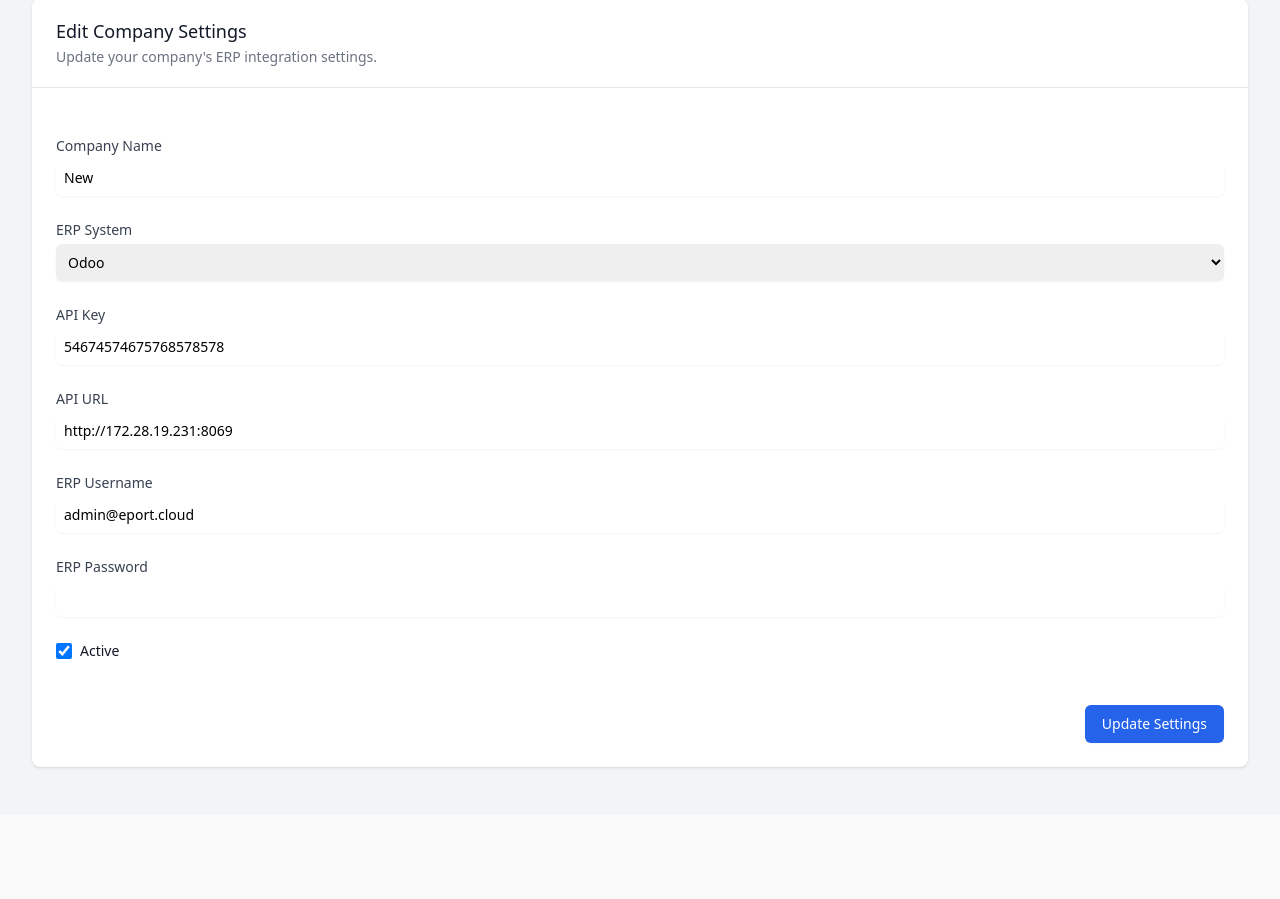
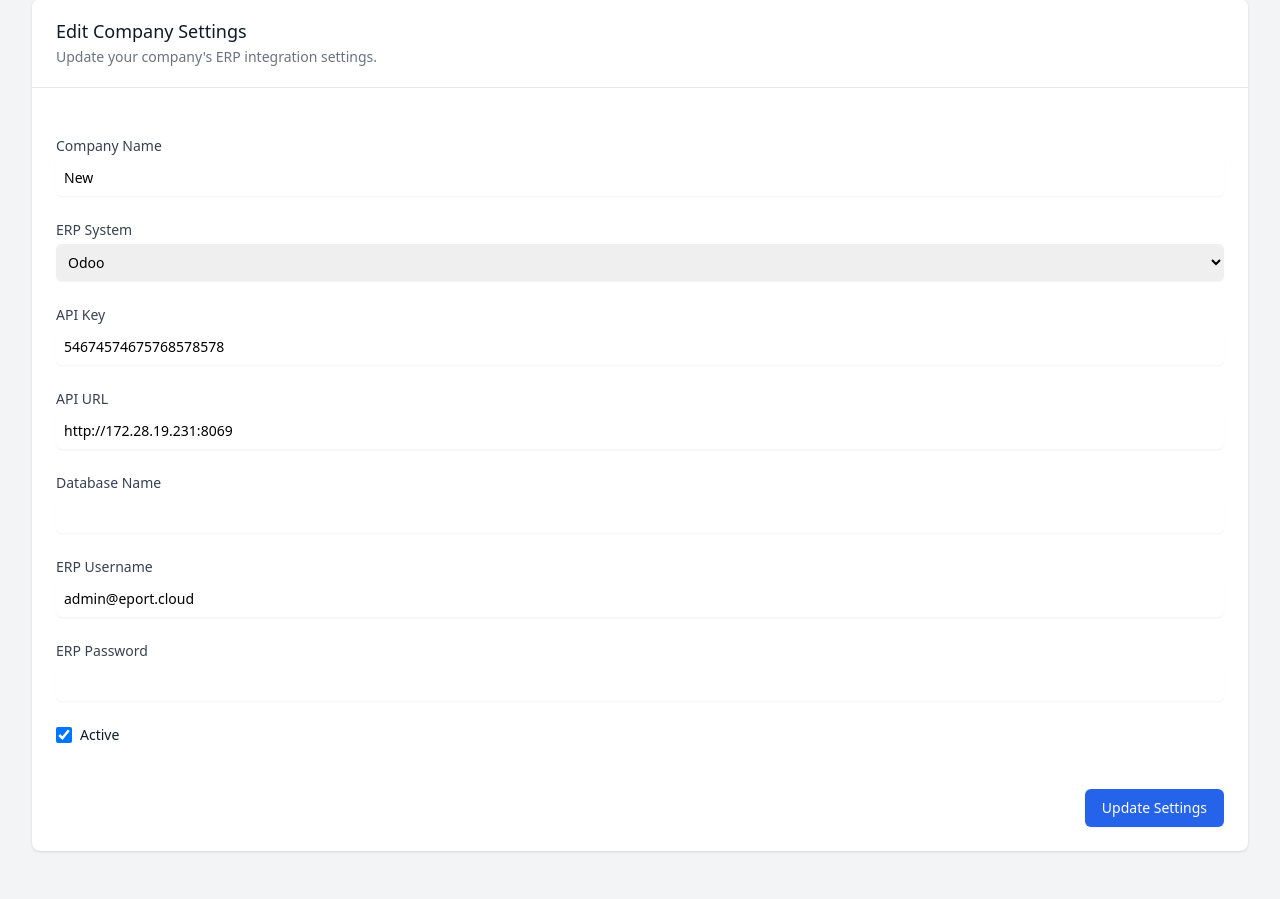
Before and after one commit to Benjamin-Nyakambangwe/intelliscale, a Django app: page /scale/company-settings/ in a window 1280 px wide. Shown: the part 49-948 px from the top of the page. Before the commit the page ends 818 px from the top, so only its background shows below. Run offline with Django 5.2, Linux system fonts and the light colour scheme; a user stored in the database is signed in; data comes from the database, SQL or seed files in the repository; both versions use the stored data as it was after the commit; some libraries are stand-ins or nearby versions.

Commit message:
db name for odoo

```diff
--- a/scale/forms.py
+++ b/scale/forms.py
@@ -243,6 +243,7 @@ class CompanySettingsForm(forms.ModelForm):
             'erp_username',
             'erp_password',
             'api_url',
+            'database_name',
             'is_active'
         ]
         widgets = {
@@ -264,6 +265,9 @@ class CompanySettingsForm(forms.ModelForm):
             'api_url': forms.TextInput(attrs={
                 'class': 'block w-full rounded-md border-zinc-300 shadow-sm focus:border-blue-500 focus:ring-blue-500 sm:text-sm p-2'
             }),
+            'database_name': forms.TextInput(attrs={
+                'class': 'block w-full rounded-md border-zinc-300 shadow-sm focus:border-blue-500 focus:ring-blue-500 sm:text-sm p-2'
+            }),
             'is_active': forms.CheckboxInput(attrs={
                 'class': 'h-4 w-4 text-blue-600 border-zinc-300 rounded focus:ring-blue-500'
             }),
--- a/scale/models.py
+++ b/scale/models.py
@@ -113,6 +113,7 @@ class CompanySettings(models.Model):
     erp_username = models.CharField(max_length=100, blank=True, null=True)
     erp_password = models.CharField(max_length=100, blank=True, null=True)
     api_url = models.CharField(max_length=100, blank=True, null=True)
+    database_name = models.CharField(max_length=100, blank=True, null=True)
     is_active = models.BooleanField(default=True)
     created_at = models.DateTimeField(auto_now_add=True)
     updated_at = models.DateTimeField(auto_now=True)
--- a/scale/templates/scale/admin_dashboard.html
+++ b/scale/templates/scale/admin_dashboard.html
@@ -38,11 +38,12 @@
 
                     <!-- Navigation -->
                     <nav class="hidden md:ml-8 md:flex md:space-x-4">
-                        <a href="{% url 'scale:admin_dashboard' %}" class="px-3 py-2 rounded-md text-sm font-medium text-zinc-900 bg-zinc-100">Dashboard</a>
+                        {% comment %} <a href="{% url 'scale:admin_dashboard' %}" class="px-3 py-2 rounded-md text-sm font-medium text-zinc-900 bg-zinc-100">Dashboard</a> {% endcomment %}
                         <a href="{% url 'scale:weighing_station' %}" class="px-3 py-2 rounded-md text-sm font-medium text-zinc-600 hover:text-zinc-900 hover:bg-zinc-50">Weighing Station</a>
                         <a href="{% url 'scale:delivery_note_list' %}" class="px-3 py-2 rounded-md text-sm font-medium text-zinc-600 hover:text-zinc-900 hover:bg-zinc-50">Delivery Notes</a>
                         <a href="{% url 'scale:product_list' %}" class="px-3 py-2 rounded-md text-sm font-medium text-zinc-600 hover:text-zinc-900 hover:bg-zinc-50">Products</a>
                         <a href="{% url 'scale:scale_list' %}" class="px-3 py-2 rounded-md text-sm font-medium text-zinc-600 hover:text-zinc-900 hover:bg-zinc-50">Scales</a>
+                        <a href="{% url 'scale:company_settings' %}" class="px-3 py-2 rounded-md text-sm font-medium text-zinc-600 hover:text-zinc-900 hover:bg-zinc-50">Company</a>
                     </nav>
                 </div>
 
@@ -86,11 +87,12 @@
             <!-- Mobile menu, toggle classes based on menu state -->
             <div id="mobile-menu" class="md:hidden hidden">
                 <div class="px-2 pt-2 pb-3 space-y-1">
-                    <a href="{% url 'scale:admin_dashboard' %}" class="block px-3 py-2 rounded-md text-base font-medium text-zinc-900 bg-zinc-100">Dashboard</a>
+                    {% comment %} <a href="{% url 'scale:admin_dashboard' %}" class="block px-3 py-2 rounded-md text-base font-medium text-zinc-900 bg-zinc-100">Dashboard</a> {% endcomment %}
                     <a href="{% url 'scale:weighing_station' %}" class="block px-3 py-2 rounded-md text-base font-medium text-zinc-600 hover:text-zinc-900 hover:bg-zinc-50">Weighing Station</a>
                     <a href="{% url 'scale:delivery_note_list' %}" class="block px-3 py-2 rounded-md text-base font-medium text-zinc-600 hover:text-zinc-900 hover:bg-zinc-50">Delivery Notes</a>
                     <a href="{% url 'scale:product_list' %}" class="block px-3 py-2 rounded-md text-base font-medium text-zinc-600 hover:text-zinc-900 hover:bg-zinc-50">Products</a>
                     <a href="{% url 'scale:scale_list' %}" class="block px-3 py-2 rounded-md text-base font-medium text-zinc-600 hover:text-zinc-900 hover:bg-zinc-50">Scales</a>
+                    <a href="{% url 'scale:company_settings' %}" class="block px-3 py-2 rounded-md text-base font-medium text-zinc-600 hover:text-zinc-900 hover:bg-zinc-50">Company</a>
                 </div>
                 <div class="pt-4 pb-3 border-t border-zinc-200">
                     <div class="flex items-center px-5">
--- a/scale/templates/scale/base.html
+++ b/scale/templates/scale/base.html
@@ -39,7 +39,7 @@
 
                     <!-- Navigation -->
                     <nav class="hidden md:ml-8 md:flex md:space-x-4">
-                        <a href="{% url 'scale:admin_dashboard' %}" class="px-3 py-2 rounded-md text-sm font-medium {% if request.resolver_match.url_name == 'admin_dashboard' %}text-zinc-900 bg-zinc-100{% else %}text-zinc-600 hover:text-zinc-900 hover:bg-zinc-50{% endif %}">Dashboard</a>
+                        {% comment %} <a href="{% url 'scale:admin_dashboard' %}" class="px-3 py-2 rounded-md text-sm font-medium {% if request.resolver_match.url_name == 'admin_dashboard' %}text-zinc-900 bg-zinc-100{% else %}text-zinc-600 hover:text-zinc-900 hover:bg-zinc-50{% endif %}">Dashboard</a> {% endcomment %}
                         <a href="{% url 'scale:weighing_station' %}" class="px-3 py-2 rounded-md text-sm font-medium {% if request.resolver_match.url_name == 'weighing_station' %}text-zinc-900 bg-zinc-100{% else %}text-zinc-600 hover:text-zinc-900 hover:bg-zinc-50{% endif %}">Weighing Station</a>
                         <a href="{% url 'scale:delivery_note_list' %}" class="px-3 py-2 rounded-md text-sm font-medium {% if 'delivery_note' in request.resolver_match.url_name %}text-zinc-900 bg-zinc-100{% else %}text-zinc-600 hover:text-zinc-900 hover:bg-zinc-50{% endif %}">Delivery Notes</a>
                         <a href="{% url 'scale:product_list' %}" class="px-3 py-2 rounded-md text-sm font-medium {% if 'product' in request.resolver_match.url_name %}text-zinc-900 bg-zinc-100{% else %}text-zinc-600 hover:text-zinc-900 hover:bg-zinc-50{% endif %}">Products</a>
@@ -88,11 +88,12 @@
             <!-- Mobile menu, toggle classes based on menu state -->
             <div id="mobile-menu" class="md:hidden hidden">
                 <div class="px-2 pt-2 pb-3 space-y-1">
-                    <a href="{% url 'scale:admin_dashboard' %}" class="block px-3 py-2 rounded-md text-base font-medium {% if request.resolver_match.url_name == 'admin_dashboard' %}text-zinc-900 bg-zinc-100{% else %}text-zinc-600 hover:text-zinc-900 hover:bg-zinc-50{% endif %}">Dashboard</a>
+                    {% comment %} <a href="{% url 'scale:admin_dashboard' %}" class="block px-3 py-2 rounded-md text-base font-medium {% if request.resolver_match.url_name == 'admin_dashboard' %}text-zinc-900 bg-zinc-100{% else %}text-zinc-600 hover:text-zinc-900 hover:bg-zinc-50{% endif %}">Dashboard</a> {% endcomment %}
                     <a href="{% url 'scale:weighing_station' %}" class="block px-3 py-2 rounded-md text-base font-medium {% if request.resolver_match.url_name == 'weighing_station' %}text-zinc-900 bg-zinc-100{% else %}text-zinc-600 hover:text-zinc-900 hover:bg-zinc-50{% endif %}">Weighing Station</a>
                     <a href="{% url 'scale:delivery_note_list' %}" class="block px-3 py-2 rounded-md text-base font-medium {% if 'delivery_note' in request.resolver_match.url_name %}text-zinc-900 bg-zinc-100{% else %}text-zinc-600 hover:text-zinc-900 hover:bg-zinc-50{% endif %}">Delivery Notes</a>
                     <a href="{% url 'scale:product_list' %}" class="block px-3 py-2 rounded-md text-base font-medium {% if 'product' in request.resolver_match.url_name %}text-zinc-900 bg-zinc-100{% else %}text-zinc-600 hover:text-zinc-900 hover:bg-zinc-50{% endif %}">Products</a>
                     <a href="{% url 'scale:scale_list' %}" class="block px-3 py-2 rounded-md text-base font-medium {% if 'scale' in request.resolver_match.url_name and 'weighing' not in request.resolver_match.url_name %}text-zinc-900 bg-zinc-100{% else %}text-zinc-600 hover:text-zinc-900 hover:bg-zinc-50{% endif %}">Scales</a>
+
                     <a href="{% url 'scale:weighing_record_list' %}" class="block px-3 py-2 rounded-md text-base font-medium {% if 'weighing_record' in request.resolver_match.url_name %}text-zinc-900 bg-zinc-100{% else %}text-zinc-600 hover:text-zinc-900 hover:bg-zinc-50{% endif %}">Weighing Records</a>
                 </div>
                 <div class="pt-4 pb-3 border-t border-zinc-200">
--- a/scale/templates/scale/company_settings.html
+++ b/scale/templates/scale/company_settings.html
@@ -88,6 +88,18 @@
                                 {% endif %}
                             </div>
 
+                            <!-- Database Name -->
+                            <div>
+                                <label for="{{ form.database_name.id_for_label }}" class="block text-sm font-medium text-gray-700">Database Name</label>
+                                <div class="mt-1">
+                                    {{ form.database_name }}
+                                </div>
+                                {% if form.database_name.errors %}
+                                    <p class="mt-2 text-sm text-red-600">{{ form.database_name.errors }}</p>
+                                {% endif %}
+                            </div>
+
+
                             <!-- ERP Username -->
                             <div>
                                 <label for="{{ form.erp_username.id_for_label }}" class="block text-sm font-medium text-gray-700">ERP Username</label>
--- a/scale/views.py
+++ b/scale/views.py
@@ -463,6 +463,7 @@ def send_to_erp(barcode, net_weight, scale_id, weighing_record_id, request):
     print('Password: ', company_settings.erp_password)
     print('Username: ', company_settings.erp_username)
     print('API URL: ', company_settings.api_url)
+    print('Database Name: ', company_settings.database_name)
 
     # Parse URL into host and port
     # try:
@@ -496,7 +497,7 @@ def send_to_erp(barcode, net_weight, scale_id, weighing_record_id, request):
             payload = {
                 "jsonrpc": "2.0",
                 "params": {
-                    "db": "ptf_odoo18",
+                    "db": company_settings.database_name,
                     "login": company_settings.erp_username,
                     "password": company_settings.erp_password
                 }
```
Also changed, not shown: db.sqlite3, scale/migrations/0010_companysettings_database_name_and_more.py (added).
